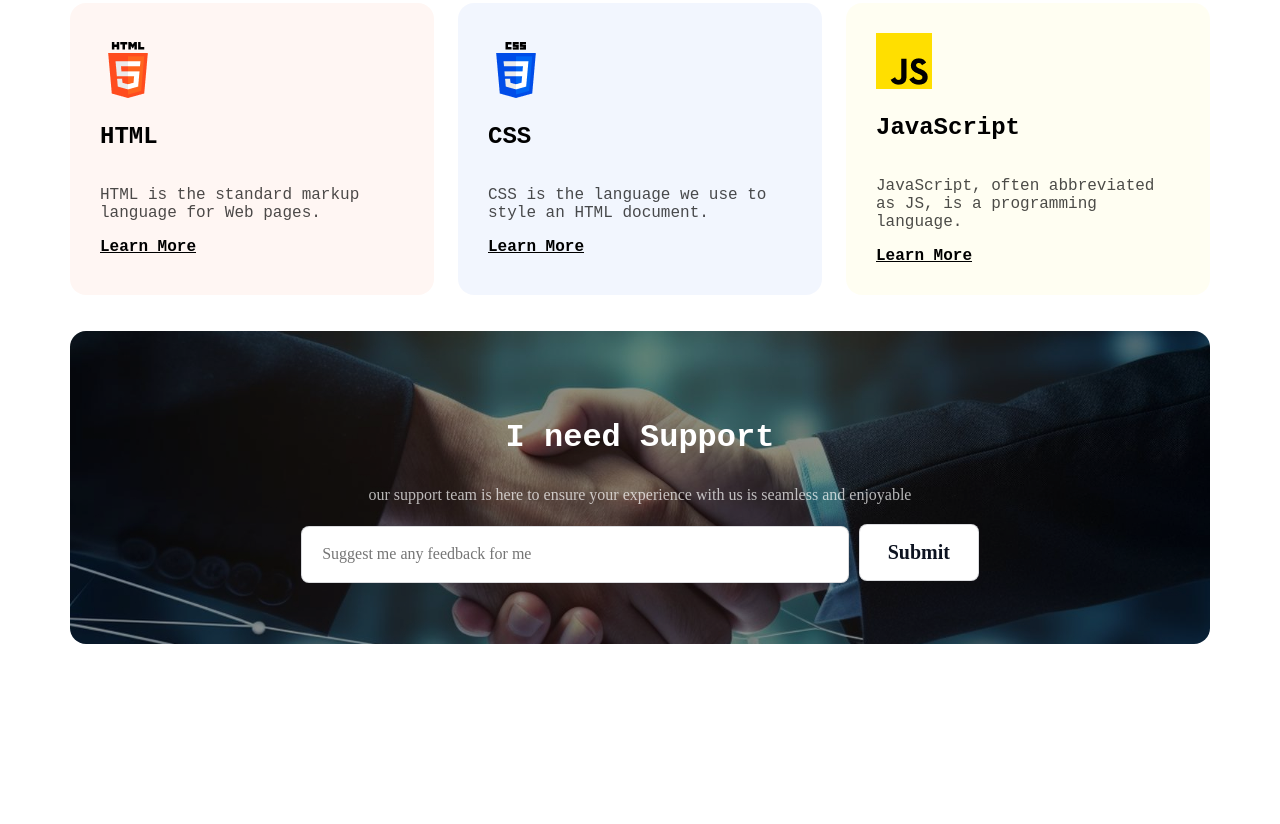
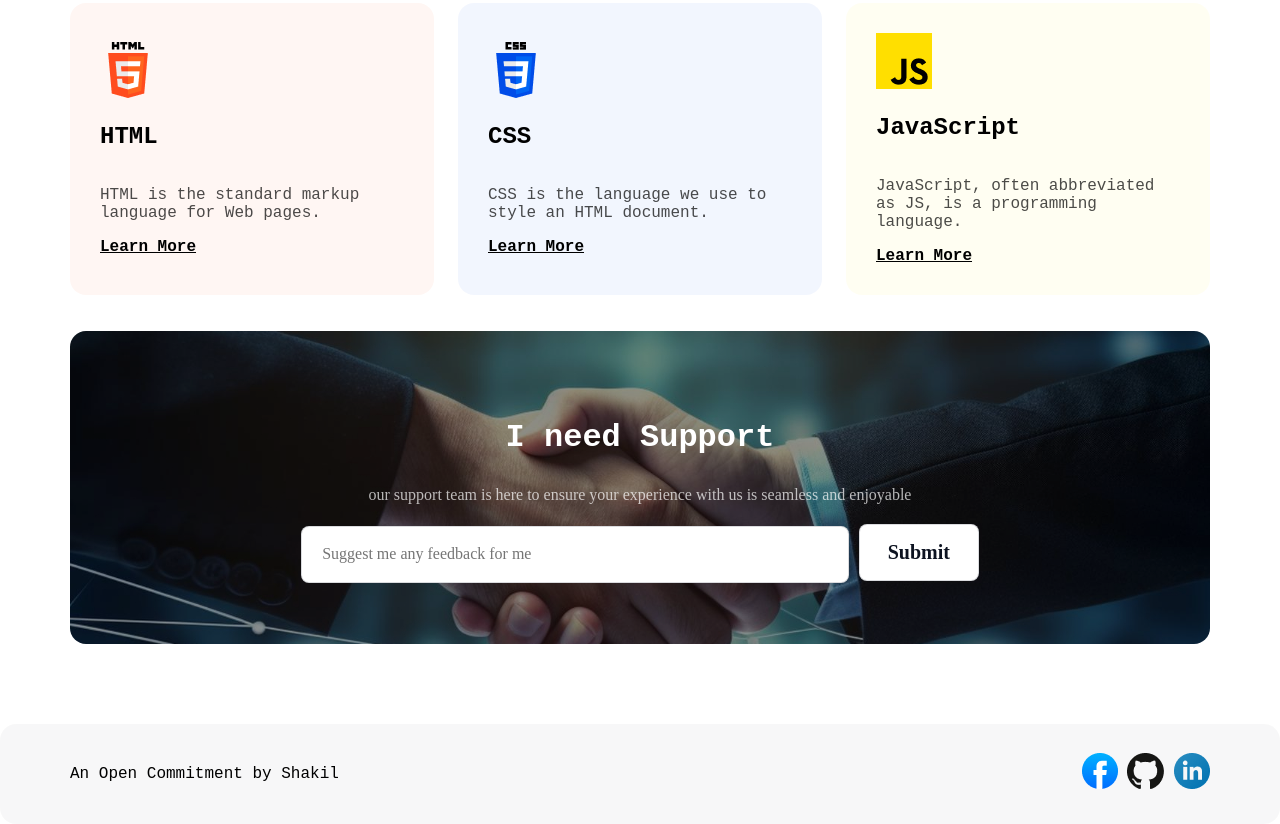
Before and after one commit to sasruet/assignment-01, a plain HTML site: page index.html in a window 1280 px wide. Shown: the part 3116-3940 px from the top of the page. Before the commit the page ends 3760 px from the top, so only its background shows below. Drawn offline with Linux system fonts and the light colour scheme; a web font is replaced by a local one.

Commit message:
final project

```diff
--- a/index.html
+++ b/index.html
@@ -30,7 +30,7 @@
             <p class="description">Welcome to my journey as a developer! When I take this path, I am driven by a passion
                 for technology and a commitment to learning and growing.</p>
             <div class="contact">
-                <a href=""> <button>Contact with me</button></a>
+                <a href="#support"> <button>Contact with me</button></a>
             </div>
         </div>
     </section>
@@ -167,6 +167,18 @@
             </div>
         </div>
     </section>
+    <footer>
+        <div class="footer-container">
+            <div>An Open Commitment by Shakil</div>
+            <div class="social-icons">
+                <a href="" target="_blank"><img src="./assets/facebook.png" alt="" /></a>
+                <a href="" target="_blank">
+                    <img src="./assets/github.png" alt="" /></a>
+                <a href="" target="_blank">
+                    <img src="./assets/linkedin-icon 1.png" alt="" /></a>
+            </div>
+        </div>
+    </footer>
 </body>
 
 </html>
--- a/style.css
+++ b/style.css
@@ -292,3 +292,21 @@ header>nav {
   border-radius: 8px;
   background-color: rgb(255, 255, 255);
 }
+/* Footer section  */
+footer {
+  width: 100%;
+  margin-top: 80px;
+  border-radius: 16px;
+  background: rgba(13, 19, 33, 0.03);
+  padding: 32px 0px;
+  align-items: center;
+}
+
+.footer-container {
+  height: 36px;
+  width: 1140px;
+  display: flex;
+  justify-content:space-between;
+  align-items: center;
+  margin: auto;
+}
```
